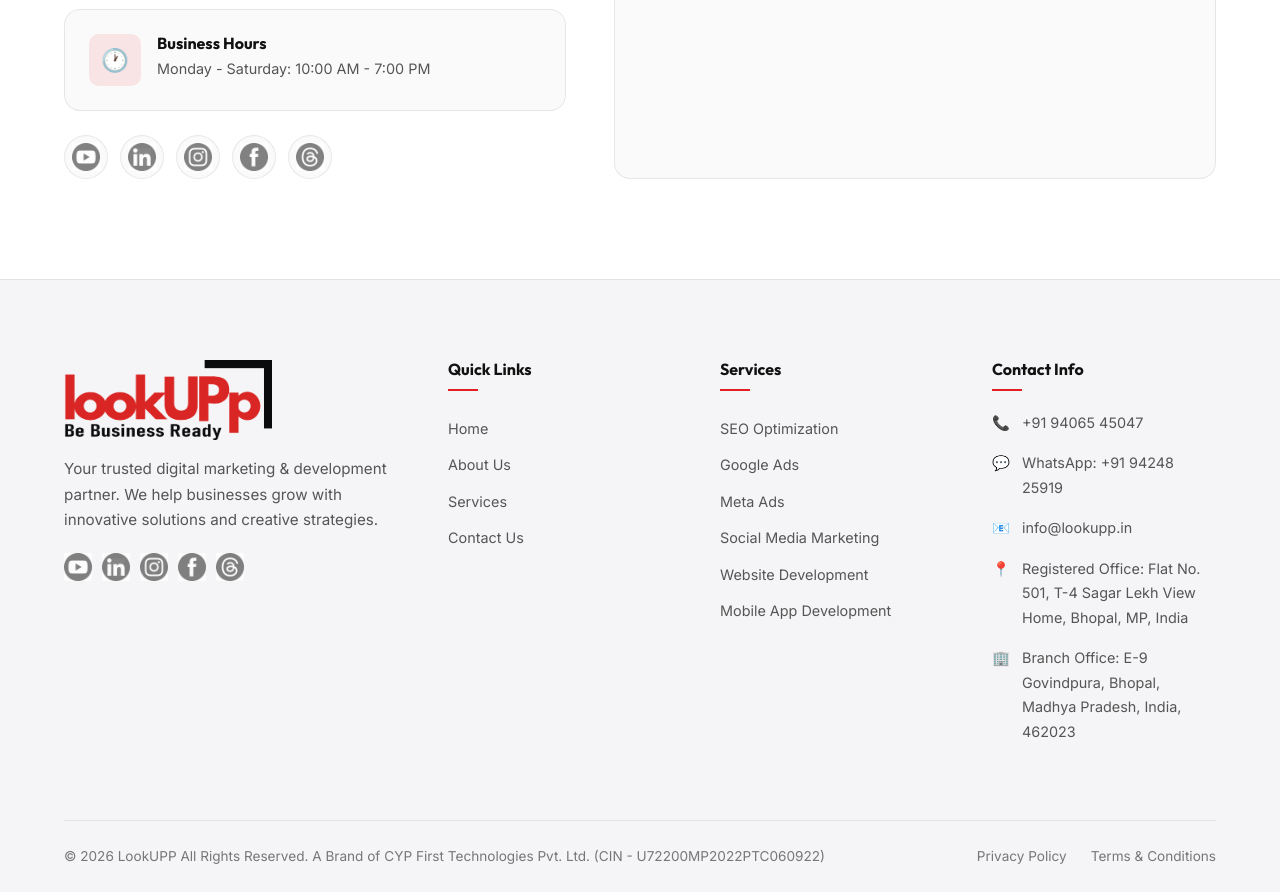
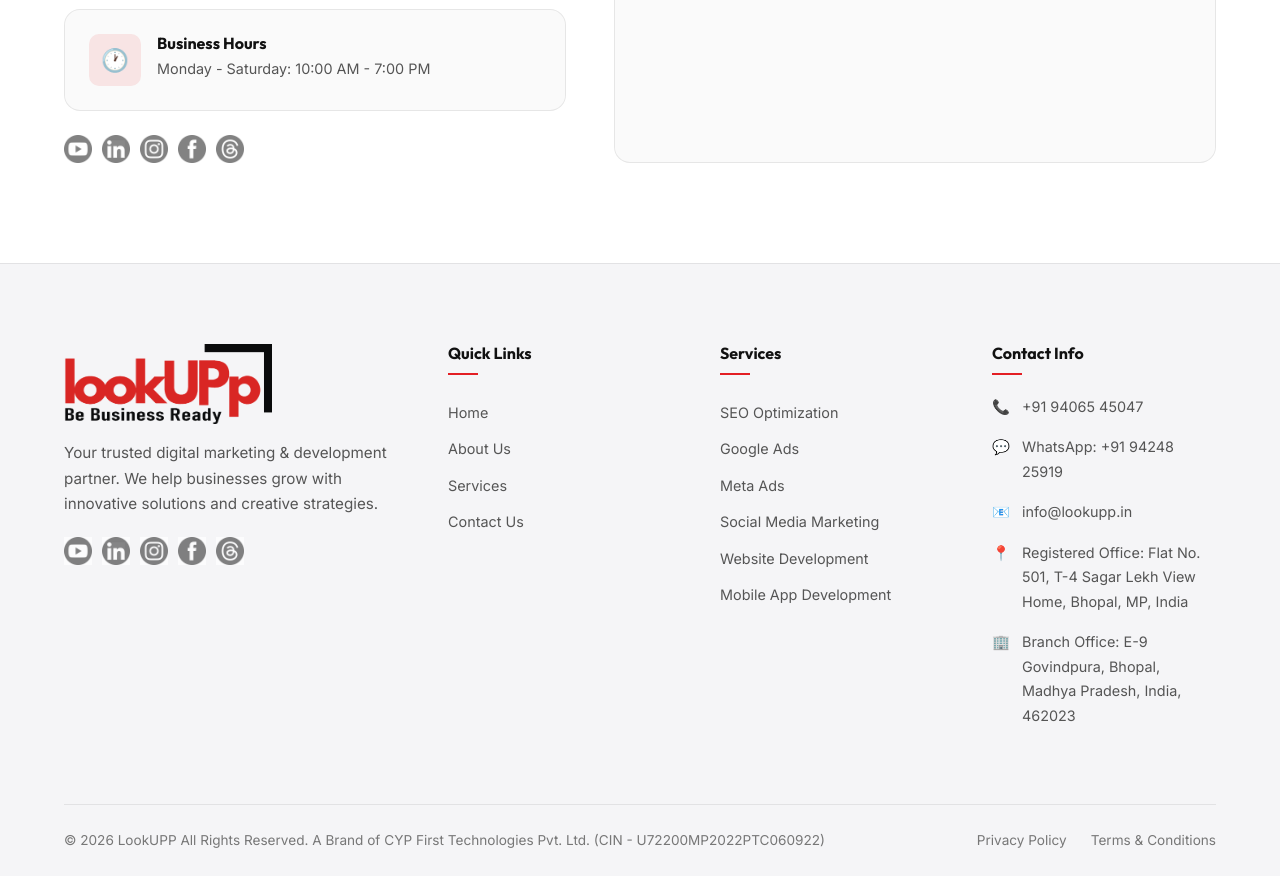
Before and after one commit to aweshtarikkhan/lookup-Website-new, a website: page frontend/contact.html in a window 1280 px wide. Shown: the part 1240-2132 px from the top of the page. Drawn offline with nearby package versions, Linux system fonts and the light colour scheme; no server answers.

Commit message:
Fix: Remove conflicting old contact-social styles from contact.css so icons display cleanly like footer

```diff
--- a/frontend/css/contact.css
+++ b/frontend/css/contact.css
@@ -6,9 +6,7 @@
 .contact-info-card h3 { font-size:1rem; margin-bottom:4px; }
 .contact-info-card p { color:var(--gray-400); font-size:0.9rem; }
 .contact-info-card a { color:var(--primary); }
-.contact-social { display:flex; gap:12px; margin-top:24px; }
-.contact-social a { width:44px; height:44px; border-radius:50%; background:var(--glass-bg); border:1px solid var(--glass-border); display:flex; align-items:center; justify-content:center; color:var(--gray-400); font-size:1.1rem; transition:var(--transition); }
-.contact-social a:hover { background:var(--primary); border-color:var(--primary); color:var(--white); transform:translateY(-3px); }
+.contact-social { display:flex; gap:10px; margin-top:24px; align-items:center; }
 .contact-form-wrap { padding:40px; }
 .contact-form-wrap h2 { margin-bottom:8px; }
 .contact-form-wrap > p { color:var(--gray-400); margin-bottom:28px; }
```
